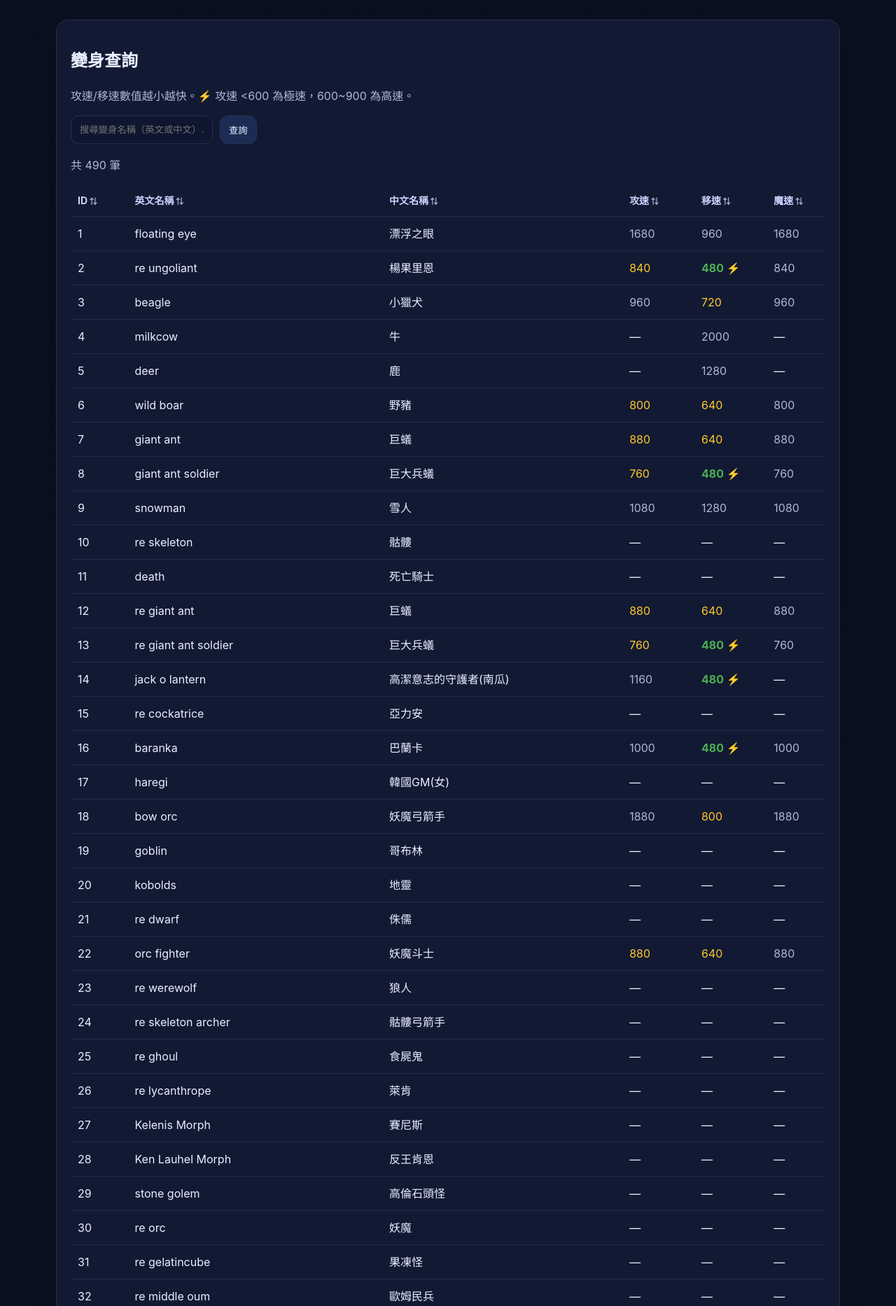
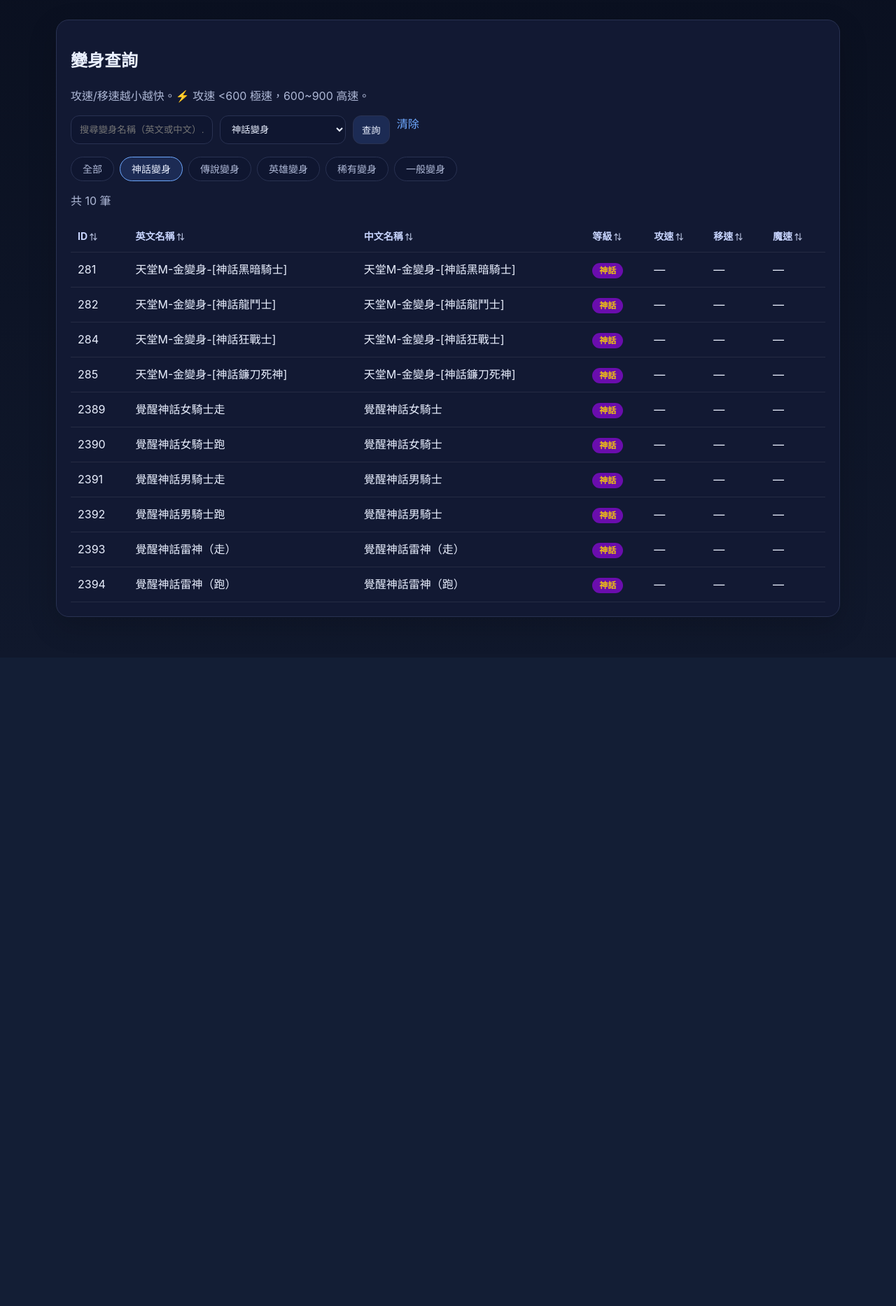
Before and after one commit to justminguo/yanfei-heaven-frontend, a Flask app: a page that uses templates/polymorphs.html in a window 1280 px wide. Shown: the part 53-1920 px from the top of the page at 70% size. After the commit the page ends 962 px from the top, so only its background shows below. Run offline with Flask 3, Linux system fonts and the light colour scheme; data comes from the database, SQL or seed files in the repository.

Commit message:
fix: 修正一般變身空白問題，等級分類改用中文名稱匹配，速度整合進同一頁

```diff
--- a/app.py
+++ b/app.py
@@ -393,10 +393,27 @@ def create_app() -> Flask:
     @app.route("/polymorphs")
     def polymorphs():
         q = request.args.get("q", "").strip()
+        grade = request.args.get("grade", "").strip()
         db = get_db()
 
+        POLY_GRADES = [
+            ("神話", "神話變身"),
+            ("傳說", "傳說變身"),
+            ("英雄", "英雄變身"),
+            ("稀有", "稀有變身"),
+            ("一般", "一般變身"),
+        ]
+
+        # 直接查 polymorphs 表，有速度資料
         sql = """
-            SELECT id, name, note, polyid, atkspeed, movespeed, magic_speed
+            SELECT id, name, note, polyid, atkspeed, movespeed, magic_speed,
+              CASE
+                WHEN note LIKE '%神話%' OR name LIKE '%神話%' THEN '神話'
+                WHEN note LIKE '%傳說%' OR name LIKE '%傳說%' THEN '傳說'
+                WHEN note LIKE '%英雄%' OR name LIKE '%英雄%' THEN '英雄'
+                WHEN note LIKE '%稀有%' OR name LIKE '%稀有%' THEN '稀有'
+                ELSE '一般'
+              END AS grade
             FROM polymorphs
             WHERE 1=1
         """
@@ -404,9 +421,18 @@ def create_app() -> Flask:
         if q:
             sql += " AND (name LIKE ? OR note LIKE ?)"
             params.extend([f"%{q}%", f"%{q}%"])
+        if grade:
+            if grade == "一般":
+                sql += """ AND note NOT LIKE '%神話%' AND name NOT LIKE '%神話%'
+                           AND note NOT LIKE '%傳說%' AND name NOT LIKE '%傳說%'
+                           AND note NOT LIKE '%英雄%' AND name NOT LIKE '%英雄%'
+                           AND note NOT LIKE '%稀有%' AND name NOT LIKE '%稀有%'"""
+            else:
+                sql += " AND (note LIKE ? OR name LIKE ?)"
+                params.extend([f"%{grade}%", f"%{grade}%"])
         sql += " ORDER BY id LIMIT 500"
         rows = db.execute(sql, params).fetchall()
-        return render_template("polymorphs.html", rows=rows, q=q)
+        return render_template("polymorphs.html", rows=rows, q=q, grade=grade, poly_grades=POLY_GRADES)
 
     @app.route("/poly-speed")
     def poly_speed():
--- a/templates/polymorphs.html
+++ b/templates/polymorphs.html
@@ -3,12 +3,25 @@
 {% block content %}
 <section class="card">
   <h1>變身查詢</h1>
-  <p class="muted">攻速/移速數值越小越快。⚡ 攻速 &lt;600 為極速，600~900 為高速。</p>
+  <p class="muted">攻速/移速越小越快。⚡ 攻速 &lt;600 極速，600~900 高速。</p>
   <form class="filters" method="get" action="{{ url_for('polymorphs') }}">
     <input type="text" name="q" value="{{ q }}" placeholder="搜尋變身名稱（英文或中文）…">
+    <select name="grade">
+      <option value="">全部等級</option>
+      {% for g, label in poly_grades %}
+      <option value="{{ g }}" {% if grade == g %}selected{% endif %}>{{ label }}</option>
+      {% endfor %}
+    </select>
     <button type="submit">查詢</button>
-    {% if q %}<a href="{{ url_for('polymorphs') }}">清除</a>{% endif %}
+    {% if q or grade %}<a href="{{ url_for('polymorphs') }}">清除</a>{% endif %}
   </form>
+
+  <div class="grade-tabs">
+    <a href="{{ url_for('polymorphs') }}" class="tab {% if not grade %}active{% endif %}">全部</a>
+    {% for g, label in poly_grades %}
+    <a href="{{ url_for('polymorphs', grade=g) }}" class="tab {% if grade == g %}active{% endif %}">{{ label }}</a>
+    {% endfor %}
+  </div>
 
   <p class="muted">共 {{ rows|length }} 筆</p>
 
@@ -19,6 +32,7 @@
           <th>ID</th>
           <th>英文名稱</th>
           <th>中文名稱</th>
+          <th>等級</th>
           <th>攻速</th>
           <th>移速</th>
           <th>魔速</th>
@@ -30,6 +44,14 @@
           <td>{{ r.id }}</td>
           <td>{{ r.name }}</td>
           <td>{{ r.note or '—' }}</td>
+          <td>
+            {% if r.grade == '神話' %}<span class="badge badge-myth grade-myth">神話</span>
+            {% elif r.grade == '傳說' %}<span class="badge badge-legend grade-legend">傳說</span>
+            {% elif r.grade == '英雄' %}<span class="badge badge-hero grade-hero">英雄</span>
+            {% elif r.grade == '稀有' %}<span class="badge badge-rare grade-rare">稀有</span>
+            {% else %}<span class="badge badge-normal">一般</span>
+            {% endif %}
+          </td>
           <td>
             {% if r.atkspeed and r.atkspeed > 0 %}
               {% if r.atkspeed < 600 %}<span style="color:#4caf50;font-weight:700">{{ r.atkspeed }} ⚡</span>
@@ -44,14 +66,10 @@
               {% else %}<span class="muted">{{ r.movespeed }}</span>{% endif %}
             {% else %}—{% endif %}
           </td>
-          <td>
-            {% if r.magic_speed and r.magic_speed > 0 %}
-              <span class="muted">{{ r.magic_speed }}</span>
-            {% else %}—{% endif %}
-          </td>
+          <td>{{ r.magic_speed if r.magic_speed and r.magic_speed > 0 else '—' }}</td>
         </tr>
         {% else %}
-        <tr><td colspan="6">查無資料</td></tr>
+        <tr><td colspan="7">查無資料</td></tr>
         {% endfor %}
       </tbody>
     </table>
```
